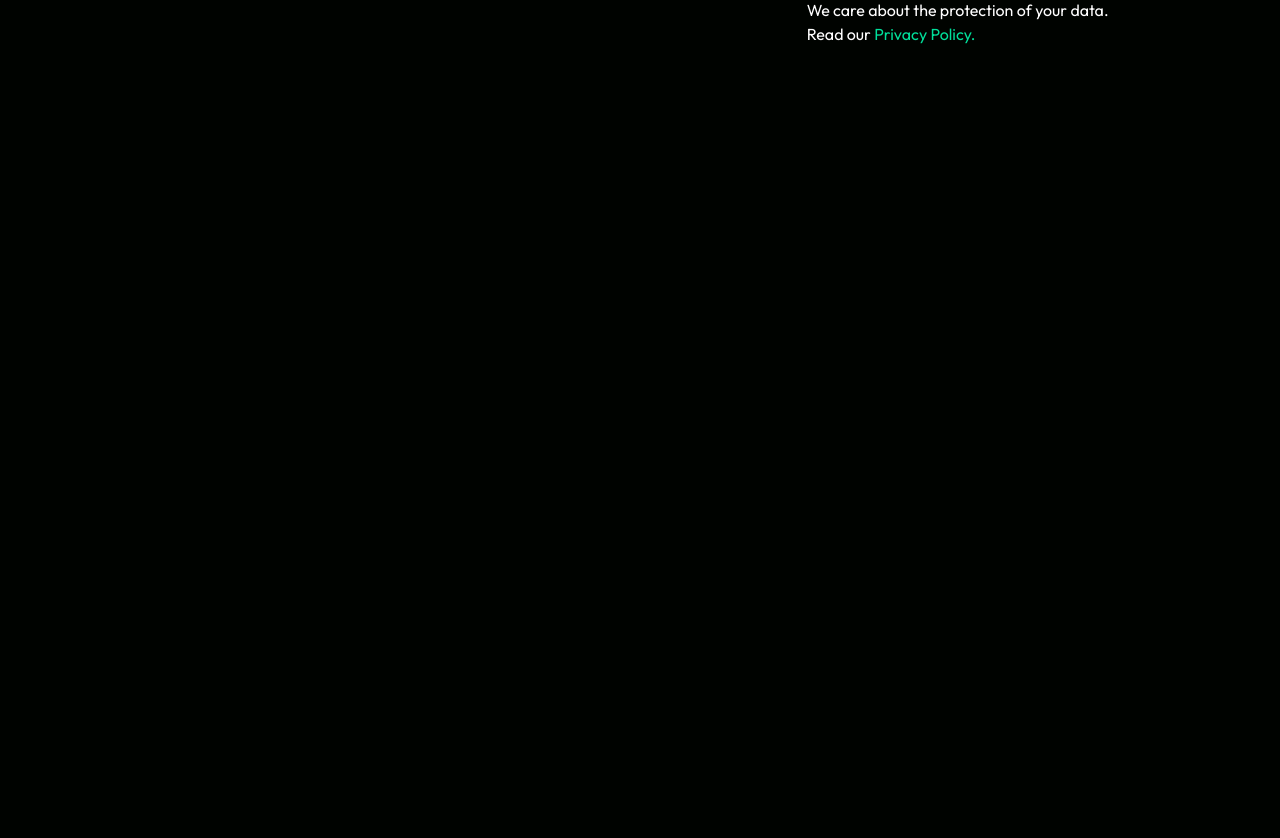
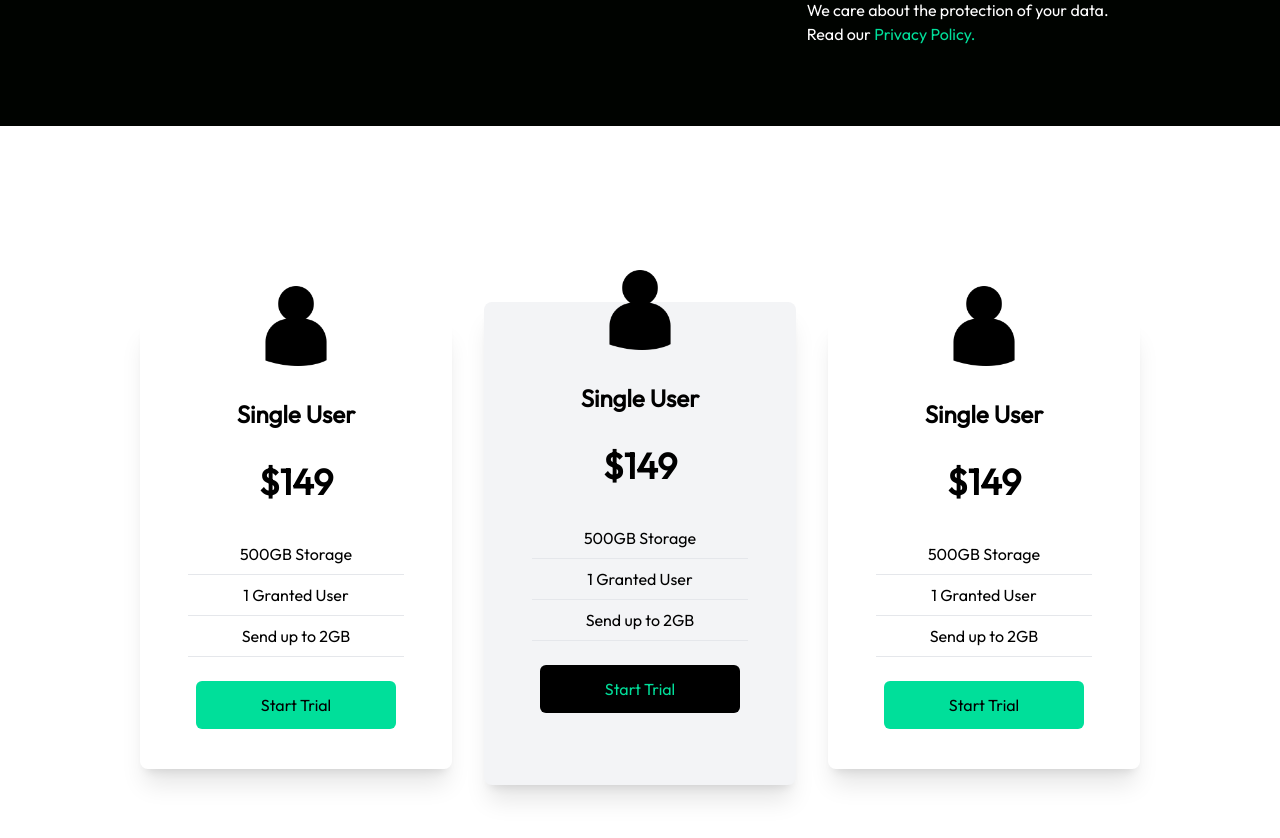
Before and after one commit to rhodinemma/revising-tailwindcss, a React (Vite) app: page / in a window 1280 px wide. Shown: the part 1280-2118 px from the top of the page. Before the commit the page ends 1406 px from the top, so only its background shows below. Built offline with nearby package versions, Linux system fonts and the light colour scheme.

Commit message:
add cards section

```diff
--- a/src/App.jsx
+++ b/src/App.jsx
@@ -1,4 +1,5 @@
 import Analytics from "./components/Analytics";
+import Cards from "./components/Cards";
 import Hero from "./components/Hero";
 import Navbar from "./components/Navbar";
 import Newsletter from "./components/Newsletter";
@@ -10,6 +11,7 @@
       <Hero />
       <Analytics />
       <Newsletter />
+      <Cards />
     </>
   );
 }
--- /dev/null
+++ b/src/components/Cards.jsx
@@ -0,0 +1,64 @@
+import React from "react";
+import Single from "../assets/single.png";
+
+const Cards = () => {
+  return (
+    <div className="w-full py-[10rem] px-4 bg-white">
+      <div className="max-w-[1000px] mx-auto grid md:grid-cols-3 gap-8">
+        <div className="w-full shadow-xl flex flex-col p-4 my-8 rounded-lg hover:scale-105 duration-300">
+          <img
+            className="w-20 mx-auto mt-[-3rem] bg-white"
+            src={Single}
+            alt="/"
+          />
+          <h2 className="text-2xl font-bold text-center py-8">Single User</h2>
+          <p className="text-center text-4xl font-bold">$149</p>
+          <div className="text-center font-medium">
+            <p className="py-2 border-b mx-8 mt-8">500GB Storage</p>
+            <p className="py-2 border-b mx-8">1 Granted User</p>
+            <p className="py-2 border-b mx-8">Send up to 2GB</p>
+          </div>
+          <button className="bg-[#00df9a] w-[200px] rounded-md font-medium my-6 mx-auto px-6 py-3">
+            Start Trial
+          </button>
+        </div>
+        <div className="w-full bg-gray-100 shadow-xl flex flex-col p-4 my-4 rounded-lg hover:scale-105 duration-300">
+          <img
+            className="w-20 mx-auto mt-[-3rem] bg-transparent"
+            src={Single}
+            alt="/"
+          />
+          <h2 className="text-2xl font-bold text-center py-8">Single User</h2>
+          <p className="text-center text-4xl font-bold">$149</p>
+          <div className="text-center font-medium">
+            <p className="py-2 border-b mx-8 mt-8">500GB Storage</p>
+            <p className="py-2 border-b mx-8">1 Granted User</p>
+            <p className="py-2 border-b mx-8">Send up to 2GB</p>
+          </div>
+          <button className="bg-black text-[#00df9a] w-[200px] rounded-md font-medium my-6 mx-auto px-6 py-3">
+            Start Trial
+          </button>
+        </div>
+        <div className="w-full shadow-xl flex flex-col p-4 my-8 rounded-lg hover:scale-105 duration-300">
+          <img
+            className="w-20 mx-auto mt-[-3rem] bg-white"
+            src={Single}
+            alt="/"
+          />
+          <h2 className="text-2xl font-bold text-center py-8">Single User</h2>
+          <p className="text-center text-4xl font-bold">$149</p>
+          <div className="text-center font-medium">
+            <p className="py-2 border-b mx-8 mt-8">500GB Storage</p>
+            <p className="py-2 border-b mx-8">1 Granted User</p>
+            <p className="py-2 border-b mx-8">Send up to 2GB</p>
+          </div>
+          <button className="bg-[#00df9a] w-[200px] rounded-md font-medium my-6 mx-auto px-6 py-3">
+            Start Trial
+          </button>
+        </div>
+      </div>
+    </div>
+  );
+};
+
+export default Cards;
```
Also changed, not shown: src/assets/single.png (added).
